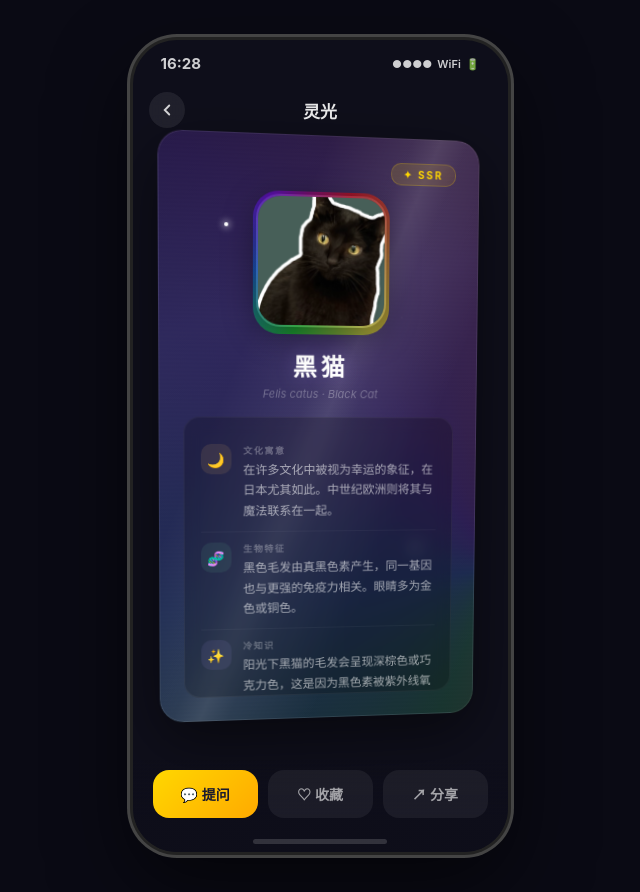
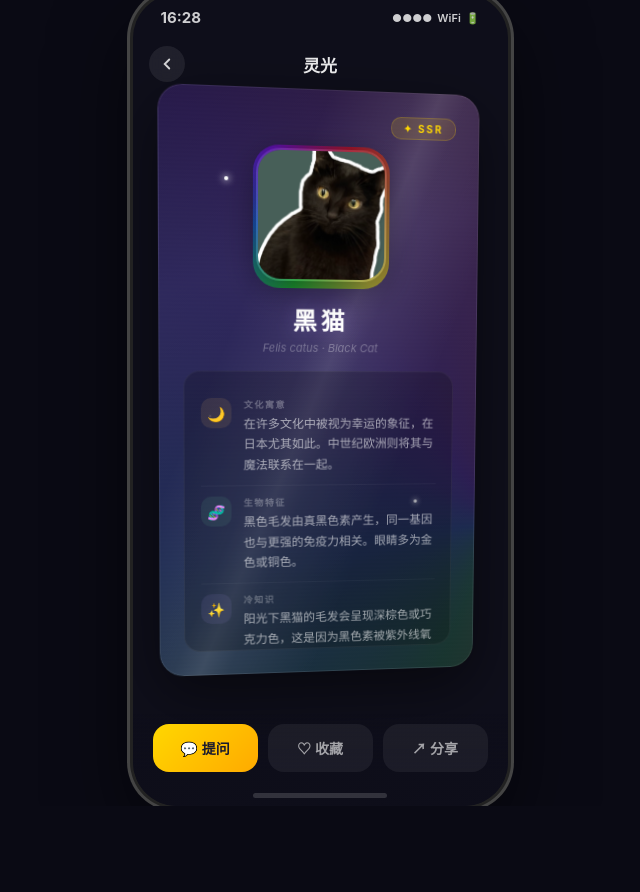
Before and after one commit to yjxyx1208/KUI, a plain HTML site: page 定帧卡片/c4_holographic.html in a window 1280 px wide. Shown: the whole page, without its empty margins (320-960 px from the left). After the commit the page ends 806 px from the top, so only its background shows below. Drawn offline with Linux system fonts and the light colour scheme.

Commit message:
sync: update c4_holographic.html from local

```diff
--- a/定帧卡片/c4_holographic.html
+++ b/定帧卡片/c4_holographic.html
@@ -5,10 +5,11 @@
 <meta name="viewport" content="width=device-width, initial-scale=1.0">
 <title>C4 全息宝可梦卡 — 百科知识卡片</title>
 <style>
-  * { margin: 0; padding: 0; box-sizing: border-box; }
+  * { margin: 0; padding: 0; box-sizing: border-box; scrollbar-width: none; }
+  *::-webkit-scrollbar { display: none; }
   body {
     background: #0a0a14; font-family: -apple-system, 'PingFang SC', 'SF Pro Display', sans-serif;
-    display: flex; justify-content: center; padding: 40px 20px; min-height: 100vh;
+    display: flex; justify-content: center; align-items: center; height: 100vh; overflow: hidden;
   }
 
   .phone {
@@ -40,6 +41,7 @@
     color: rgba(255,255,255,.9); margin-right: 36px;
   }
 
+  /* 卡片场景 */
   .card-scene {
     position: absolute; inset: 0; z-index: 10;
     display: flex; align-items: center; justify-content: center;
@@ -47,6 +49,7 @@
     perspective: 800px;
   }
 
+  /* 全息卡 */
   .holo-card {
     width: 100%; height: 100%; position: relative;
     border-radius: 24px; overflow: hidden;
@@ -56,6 +59,7 @@
     box-shadow: 0 20px 60px rgba(0,0,0,.5), 0 0 1px rgba(255,255,255,.1);
   }
 
+  /* 卡片基底 */
   .card-base {
     position: absolute; inset: 0;
     background: linear-gradient(165deg, #1a1a30 0%, #252545 30%, #1e1e3a 70%, #18182e 100%);
@@ -63,6 +67,7 @@
     border-radius: 24px;
   }
 
+  /* 全息光层 */
   .holo-layer {
     position: absolute; inset: 0; z-index: 2;
     border-radius: 24px; pointer-events: none;
@@ -77,6 +82,7 @@
     mix-blend-mode: overlay;
   }
 
+  /* 彩虹渐变光 — 跟随鼠标 */
   .holo-shine {
     position: absolute; inset: -50%; z-index: 3;
     border-radius: 24px; pointer-events: none;
@@ -99,6 +105,7 @@
     opacity: 1;
   }
 
+  /* 光带扫过 */
   .holo-glint {
     position: absolute; inset: 0; z-index: 4;
     border-radius: 24px; pointer-events: none;
@@ -118,6 +125,7 @@
     opacity: 1;
   }
 
+  /* 星星闪点 */
   .sparkle {
     position: absolute; z-index: 5; pointer-events: none;
     width: 4px; height: 4px; border-radius: 50%;
@@ -130,12 +138,14 @@
     50% { opacity: 1; transform: scale(1); }
   }
 
+  /* 卡片内容 */
   .card-content {
     position: relative; z-index: 6;
     height: 100%; display: flex; flex-direction: column;
     padding: 24px;
   }
 
+  /* 稀有度标签 */
   .rarity {
     align-self: flex-end; padding: 4px 12px;
     border-radius: 10px; font-size: 10px; font-weight: 700;
@@ -144,6 +154,7 @@
     color: #ffd700; border: 1px solid rgba(255,215,0,.2);
   }
 
+  /* 贴纸区 */
   .holo-sticker {
     align-self: center; margin: 12px 0 16px;
     position: relative;
@@ -154,6 +165,7 @@
     border: 2px solid rgba(255,255,255,.1);
     box-shadow: 0 8px 32px rgba(0,0,0,.4);
   }
+  /* 贴纸也有全息边框 */
   .holo-sticker::before {
     content: ''; position: absolute; inset: -3px;
     border-radius: 26px; z-index: -1;
@@ -177,11 +189,14 @@
     font-style: italic; margin-bottom: 16px;
   }
 
+  /* 信息面板 */
   .info-panel {
-    flex: 1; overflow-y: auto;
+    flex: 1; overflow-y: auto; scrollbar-width: none;
     background: rgba(0,0,0,.2);
     border-radius: 16px; border: 1px solid rgba(255,255,255,.05);
     padding: 16px;
+  }
+  .info-panel::-webkit-scrollbar { display: none;
     -webkit-overflow-scrolling: touch;
     backdrop-filter: blur(8px); -webkit-backdrop-filter: blur(8px);
   }
@@ -207,6 +222,7 @@
   }
   .fact-row-txt { font-size: 12px; color: rgba(255,255,255,.6); line-height: 1.7; }
 
+  /* 底部标签 */
   .holo-tags {
     display: flex; flex-wrap: wrap; gap: 6px; margin-top: 12px;
     padding-top: 10px; border-top: 1px solid rgba(255,255,255,.04);
@@ -217,6 +233,7 @@
     border: 1px solid rgba(255,255,255,.04);
   }
 
+  /* 底部操作 */
   .bottom-bar {
     position: absolute; bottom: 0; left: 0; right: 0; z-index: 20;
     padding: 10px 20px 34px;
@@ -268,6 +285,7 @@
       <div class="holo-shine" id="holoShine"></div>
       <div class="holo-glint" id="holoGlint"></div>
 
+      <!-- 闪点 -->
       <div class="sparkle" style="top:15%;left:20%;animation-delay:0s"></div>
       <div class="sparkle" style="top:30%;left:75%;animation-delay:.7s"></div>
       <div class="sparkle" style="top:55%;left:15%;animation-delay:1.4s"></div>
@@ -337,26 +355,32 @@
     const px = (x - rect.left) / rect.width;
     const py = (y - rect.top) / rect.height;
 
+    // 卡片倾斜
     const rotY = (px - 0.5) * 20;
     const rotX = -(py - 0.5) * 20;
     card.style.transform = `rotateY(${rotY}deg) rotateX(${rotX}deg)`;
 
+    // 全息光跟随
     const angle = Math.atan2(py - 0.5, px - 0.5) * (180 / Math.PI);
     shine.style.setProperty('--holo-x', (px * 100) + '%');
     shine.style.setProperty('--holo-y', (py * 100) + '%');
     shine.style.setProperty('--holo-angle', angle + 'deg');
 
+    // 光带角度
     glint.style.setProperty('--glint-angle', (angle + 90) + 'deg');
 
+    // 贴纸全息边框角度
     const sticker = card.querySelector('.holo-sticker');
     if (sticker) sticker.style.setProperty('--holo-angle', angle + 'deg');
   }
 
+  // 鼠标
   card.addEventListener('mousemove', (e) => updateHolo(e.clientX, e.clientY));
   card.addEventListener('mouseleave', () => {
     card.style.transform = '';
   });
 
+  // 触摸
   card.addEventListener('touchstart', () => card.classList.add('touching'));
   card.addEventListener('touchmove', (e) => {
     const t = e.touches[0];
@@ -367,6 +391,7 @@
     card.style.transform = '';
   });
 
+  // 自动微光动画（空闲时）
   let idleTimer;
   let idleAnim;
   function startIdleAnim() {
```
